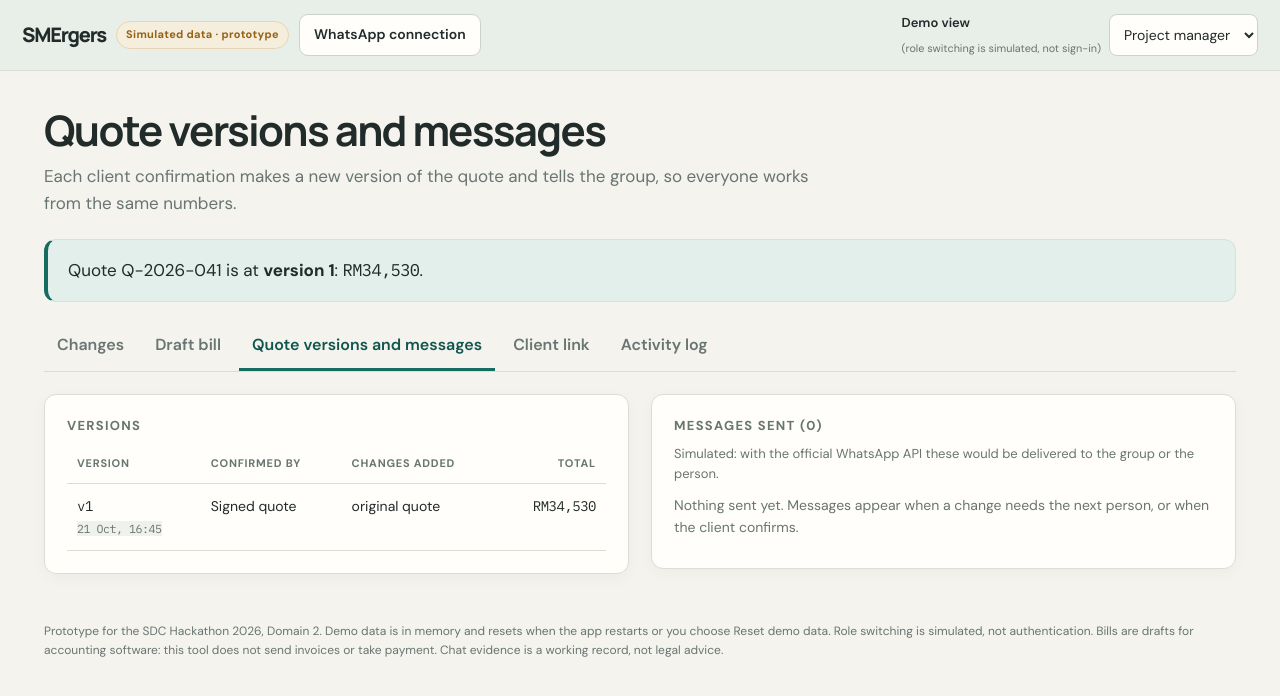
After one commit to Anonys-sky/SMErgers, a Flask app: page /job/annual-dinner-live/updates in a window 1280 px wide. The commit adds this page. Shown: the top 696 px of the page. Run offline with Flask 3, Linux system fonts and the light colour scheme.

Commit message:
feat: live chat bar, group updates in the chat, and a quote versions and messages page

```diff
--- a/src/static/style.css
+++ b/src/static/style.css
@@ -133,3 +133,12 @@ footer { max-width:1240px; margin:0 auto; padding:0 24px 28px; color:var(--muted
   td.r,th.r { white-space:normal; }
 }
 @media print { header.top,nav.tabs,.actions,footer,.no-print { display:none!important; } body { background:white; } main { width:100%; padding:0; } }
+
+/* Live feed and messages SMErgers sends back */
+.live-bar { display:flex; flex-wrap:wrap; gap:10px; align-items:center; margin:0 0 14px; padding:10px 14px; border:1px solid #d0e3dc; border-radius:var(--radius); background:var(--panel, #fff); }
+.live-dot { width:10px; height:10px; border-radius:50%; background:var(--accent); box-shadow:0 0 0 4px var(--accent-soft); }
+.msg.outgoing { margin-left:12%; background:var(--accent-soft); border-color:#d0e3dc; }
+.msg.outgoing .who { color:var(--accent-dark); }
+.grid-even { grid-template-columns:minmax(0, 1fr) minmax(0, 1fr); }
+@media (max-width: 820px) { .grid-even { grid-template-columns:1fr; } }
+.live-bar > span:nth-of-type(2) { flex:1 1 420px; }
--- a/src/templates/_job_nav.html
+++ b/src/templates/_job_nav.html
@@ -2,6 +2,7 @@
 <nav class="tabs" aria-label="Job sections">
   <a href="{{ url_for('job_page', job_id=r.id) }}" class="{{ 'on' if tab == 'changes' }}">Changes</a>
   <a href="{{ url_for('bill_page', job_id=r.id) }}" class="{{ 'on' if tab == 'bill' }}">Draft bill</a>
+  <a href="{{ url_for('updates_page', job_id=r.id) }}" class="{{ 'on' if tab == 'updates' }}">Quote versions and messages</a>
   <a href="{{ url_for('client_page', job_id=r.id) }}" class="{{ 'on' if tab == 'client' }}">Client link</a>
   <a href="{{ url_for('log_page', job_id=r.id) }}" class="{{ 'on' if tab == 'log' }}">Activity log</a>
 </nav>
--- /dev/null
+++ b/src/templates/updates.html
@@ -0,0 +1,40 @@
+{% extends "base.html" %}
+{% block title %}Quote versions · {{ r.title }}{% endblock %}
+{% block content %}
+{% set tab = 'updates' %}
+<h1>Quote versions and messages</h1>
+<p class="lede">Each client confirmation makes a new version of the quote and tells the group, so everyone works from the same numbers.</p>
+<p class="headline">Quote {{ r.catalogue.quote.quote_id }} is at <strong>version {{ versions[-1].number }}</strong>:
+  <span class="num">{{ versions[-1].total | rm }}</span>.</p>
+{% include "_job_nav.html" %}
+
+<div class="grid grid-even">
+  <section class="panel" aria-label="Quote versions">
+    <h2 class="section-title" style="margin-top:0">Versions</h2>
+    <div class="table-wrap"><table>
+      <thead><tr><th>Version</th><th>Confirmed by</th><th>Changes added</th><th class="r">Total</th></tr></thead>
+      <tbody>
+      {% for v in versions|reverse %}
+        <tr><td class="num">v{{ v.number }}<br><small class="t-muted">{{ v.at.strftime('%d %b, %H:%M') }}</small></td>
+          <td>{{ v.by }}</td>
+          <td>{% if v.change_keys %}{% for k in v.change_keys %}<a href="{{ url_for('job_page', job_id=r.id, show=k) }}">{{ r.job.items[k].change.item }}</a>{% if not loop.last %}, {% endif %}{% endfor %}{% else %}{{ v.note }}{% endif %}</td>
+          <td class="r num">{{ v.total | rm }}</td></tr>
+      {% endfor %}
+      </tbody>
+    </table></div>
+  </section>
+
+  <section class="panel" aria-label="Messages sent">
+    <h2 class="section-title" style="margin-top:0">Messages sent ({{ outbox|length }})</h2>
+    <p class="hint">Simulated: with the official WhatsApp API these would be delivered to the group or the person.</p>
+    {% for out in outbox %}
+      <div class="msg outgoing">
+        <span class="who">To {{ out.to }}</span><span class="when">{{ out.at.strftime('%d %b, %H:%M') }}</span>
+        <div class="text">{{ out.text }}</div>
+      </div>
+    {% else %}
+      <p class="reason">Nothing sent yet. Messages appear when a change needs the next person, or when the client confirms.</p>
+    {% endfor %}
+  </section>
+</div>
+{% endblock %}
```
Also changed, not shown: src/templates/job.html (+22 -7 lines).
